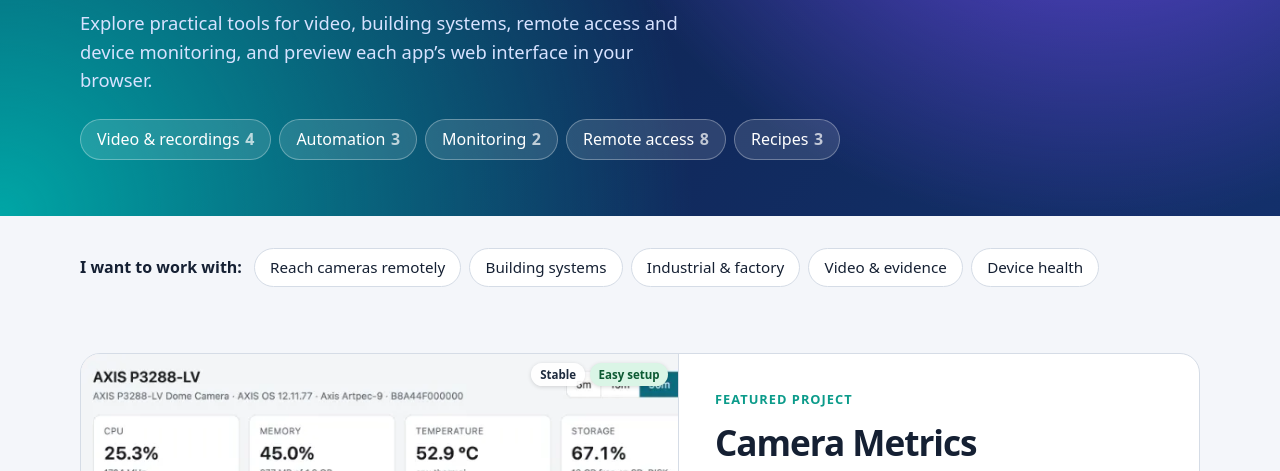
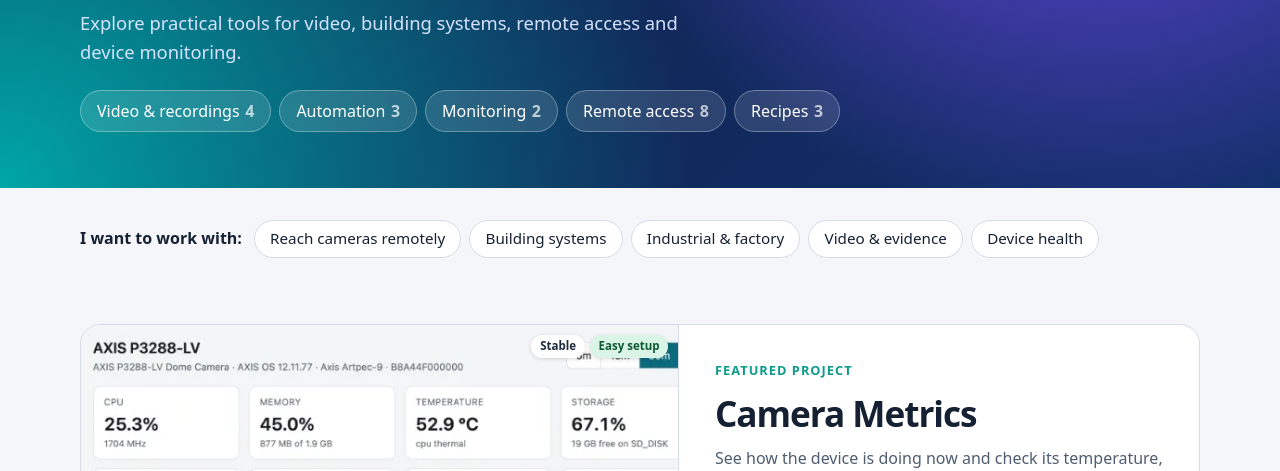
Before and after one commit to Mo3he/mo3he.github.io, a plain HTML site: page index.html in a window 1280 px wide. Shown: the part 315-786 px from the top of the page. Drawn offline with Linux system fonts and the light colour scheme.

Commit message:
Shorten hub intro

```diff
--- a/index.html
+++ b/index.html
@@ -87,7 +87,7 @@
   <header><strong>Weston (Moshe)</strong><a href="https://github.com/Mo3he">GitHub profile</a></header>
     <div class="intro">
       <h1>What else can an Axis camera do?</h1>
-      <p>Explore practical tools for video, building systems, remote access and device monitoring, and preview each app&#8217;s web interface in your browser.</p>
+      <p>Explore practical tools for video, building systems, remote access and device monitoring.</p>
       <nav aria-label="Project categories"><a href="#video">Video &amp; recordings<b>4</b></a><a href="#events">Automation<b>3</b></a><a href="#metrics">Monitoring<b>2</b></a><a href="#access">Remote access<b>8</b></a><a href="#recipes">Recipes<b>3</b></a></nav>
     </div>
   </div></div>
```
